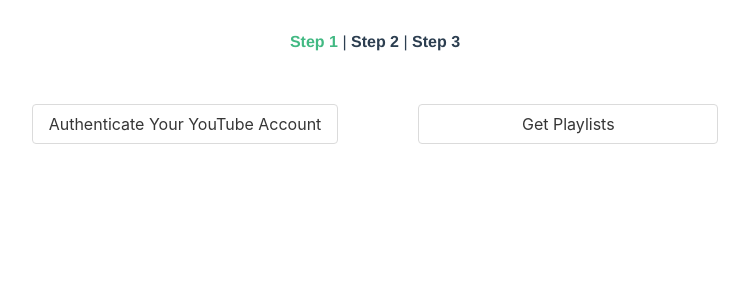
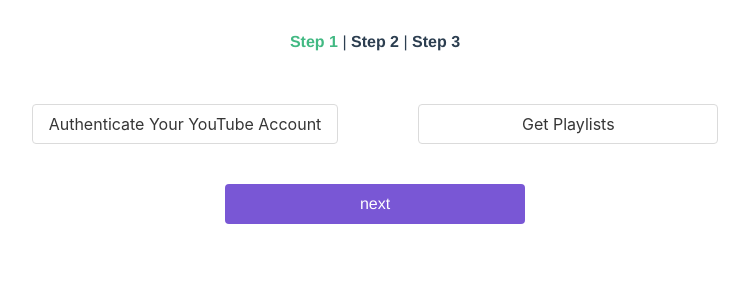
Before and after one commit to jameszezhan/converter, a Vue app in the folder converter-gui/: page /step1 in a window 1280 px wide. Shown: the top 300 px of the page, without its empty margins (265-1014 px from the left). Built offline with nearby package versions, Linux system fonts and the light colour scheme.

Commit message:
style update

```diff
--- a/converter-gui/src/App.vue
+++ b/converter-gui/src/App.vue
@@ -53,4 +53,9 @@
     margin: 20px 40px;
     min-width: 300px;
 }
+.list{
+  width: fit-content;
+    margin: auto;
+    text-align: left;
+}
 </style>
--- a/converter-gui/src/components/Playlists.vue
+++ b/converter-gui/src/components/Playlists.vue
@@ -3,12 +3,21 @@
         <b-button @click="authenticateYouTube">Authenticate Your YouTube Account</b-button>
         <b-button @click="fetchAllPlaylists">Get Playlists</b-button>
 
-        <div class="pl-list">
+        <div class="list">
           <div v-for="playlist in allPlaylists" v-bind:key="playlist.id">
             <b-checkbox v-model="playlist.checked" type="is-success">
               {{playlist.snippet.title}}
             </b-checkbox>
           </div>
+        </div>
+
+        <div class="next">
+          <b-button
+            tag="router-link"
+            to="/step2"
+            type="is-link">
+            next
+          </b-button>
         </div>
   </div>
 </template>
@@ -33,9 +42,5 @@
 
 <!-- Add "scoped" attribute to limit CSS to this component only -->
 <style scoped>
-.pl-list{
-  width: fit-content;
-    margin: auto;
-    text-align: left;
-}
+
 </style>
--- a/converter-gui/src/components/YtTracks.vue
+++ b/converter-gui/src/components/YtTracks.vue
@@ -2,9 +2,12 @@
   <div class="hello">
         <b-button @click="getTracksFromPlaylists">getTracksFromPlaylists</b-button>
         <b-button @click="fetchRecommendations">getRecommenationFromSpotify</b-button>
-        <div v-for="track in allYtTracks" v-bind:key="track.id">
-            <input v-model="track.checked" type="checkbox">
-            {{track.snippet.title}}
+        <div class="list">
+          <div v-for="track in allYtTracks" v-bind:key="track.id">
+              <b-checkbox v-model="track.checked" type="is-success">
+                {{track.snippet.title}}
+              </b-checkbox>
+          </div>
         </div>
         <div v-for="recommendation in allRecommendations" v-bind:key="recommendation.key">
             {{recommendation.options[0].name}}
```
